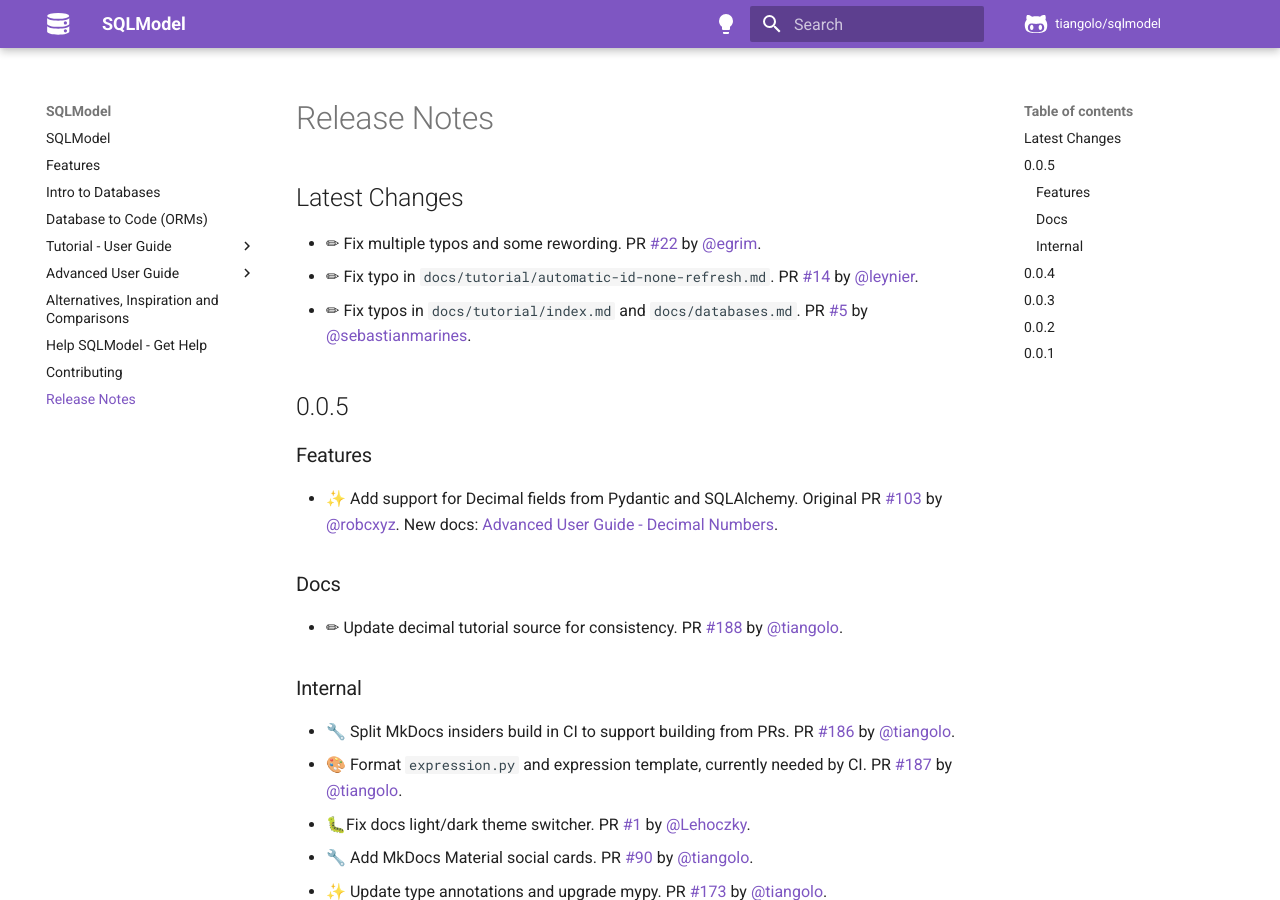
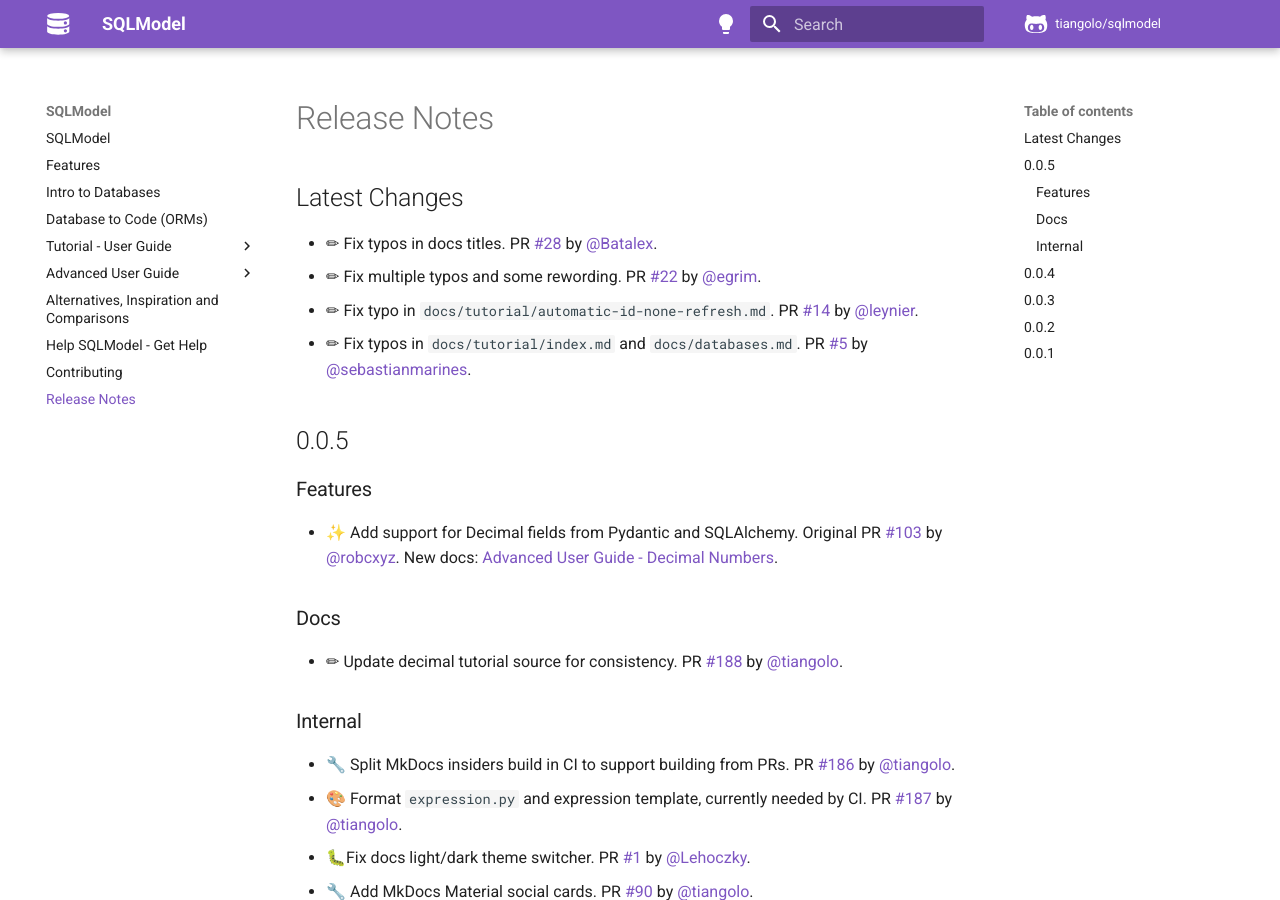
Before and after one commit to sztrakabalint/fastapi-sqlmodel, an MkDocs documentation site: the page built from docs/release-notes.md, in a window 1280 px wide and 900 px high. Built offline with MkDocs 1.6.1 and Material for MkDocs 9.7.7, drawn with Linux system fonts in a browser that asks for light colours; comment, search, counter and statistics services are not loaded.

Commit message:
📝 Update release notes

```diff
--- a/docs/release-notes.md
+++ b/docs/release-notes.md
@@ -2,6 +2,7 @@
 
 ## Latest Changes
 
+* ✏ Fix typos in docs titles. PR [#28](https://github.com/tiangolo/sqlmodel/pull/28) by [@Batalex](https://github.com/Batalex).
 * ✏ Fix multiple typos and some rewording. PR [#22](https://github.com/tiangolo/sqlmodel/pull/22) by [@egrim](https://github.com/egrim).
 * ✏ Fix typo in `docs/tutorial/automatic-id-none-refresh.md`. PR [#14](https://github.com/tiangolo/sqlmodel/pull/14) by [@leynier](https://github.com/leynier).
 * ✏ Fix typos in `docs/tutorial/index.md` and `docs/databases.md`. PR [#5](https://github.com/tiangolo/sqlmodel/pull/5) by [@sebastianmarines](https://github.com/sebastianmarines).
```
